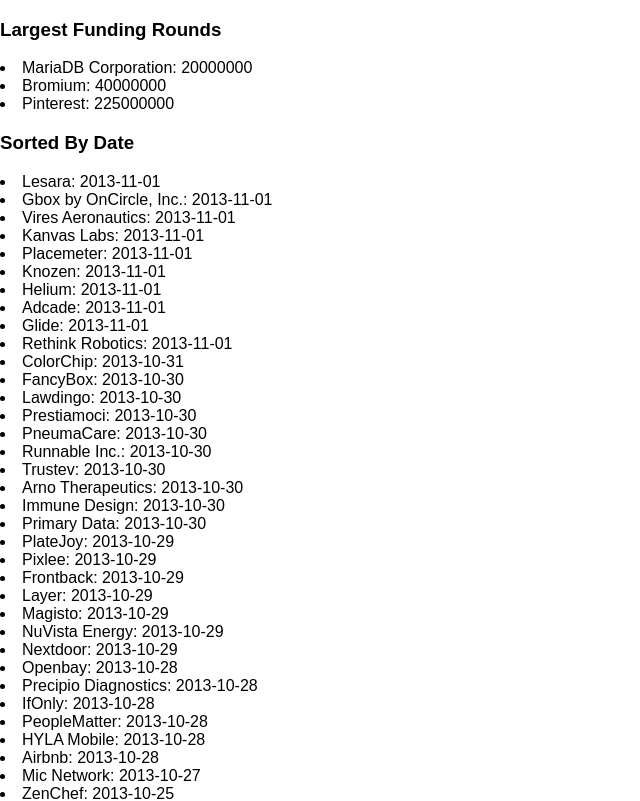
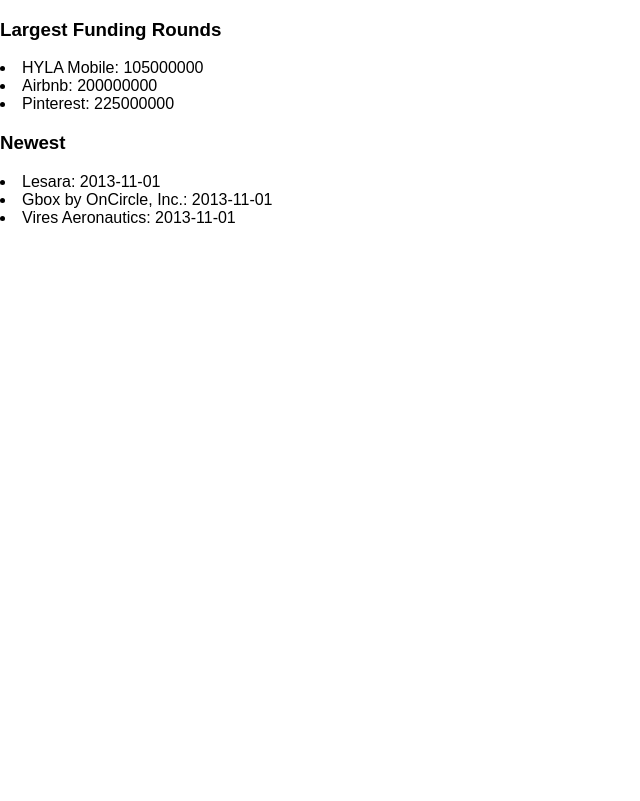
Before and after one commit to Christophertdoc/crunchbase-dashboard, a React (Create React App) app: page / in a window 1280 px wide. Shown: the top 801 px of the page, without its empty margins (0-640 px from the left). Built offline with nearby package versions, Linux system fonts and the light colour scheme.

Commit message:
return newest

```diff
--- a/src/components/FundingRounds.js
+++ b/src/components/FundingRounds.js
@@ -11,11 +11,13 @@
            a.raised_amount_usd - b.raised_amount_usd
         )
 
+        const topValues = sortedByAmount.slice(-3);
+
         const sortByDate = Content.sort((a,b) =>
             new Date(b.announced_on) - new Date(a.announced_on)
         )
 
-        const topValues = sortedByAmount.slice(-3);
+        const newest = sortByDate.slice(0, 3);
 
         return(
             <div>
@@ -29,8 +31,8 @@
                     }
                 })}
 
-                <h3>Sorted By Date</h3>
-                {sortByDate.map(company => {
+                <h3>Newest</h3>
+                {newest.map(company => {
                     return (
                         <li>{company.company_name}: {company.announced_on}</li>
                     );
```
